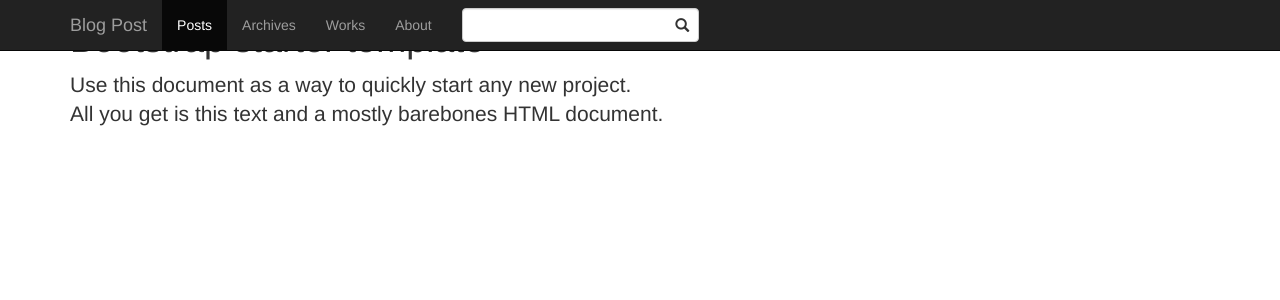
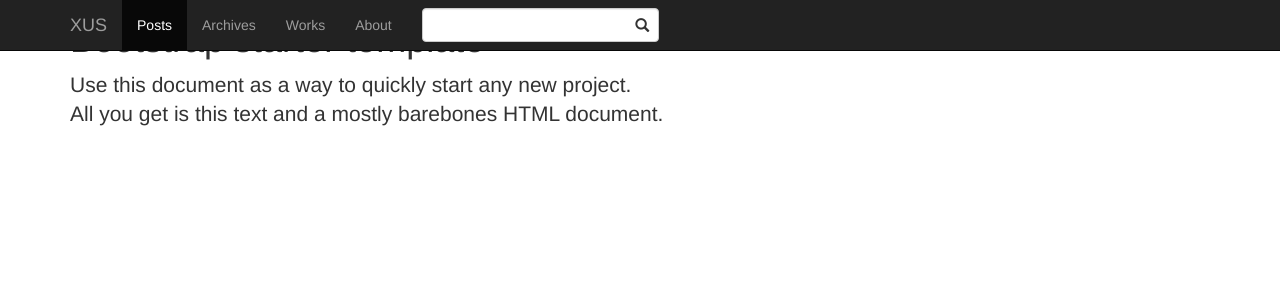
Before and after one commit to knowater521/io, a Django app: page / in a window 1280 px wide. Shown: the top 300 px of the page. Run offline with Django 3.2, Linux system fonts and the light colour scheme; data that the repository does not hold is empty; some libraries are stand-ins or nearby versions.

Commit message:
some change.
Signed-off-by: xus <xushvai@gmail.com>

```diff
--- a/templates/base.html
+++ b/templates/base.html
@@ -44,7 +44,7 @@
                     <span class="icon-bar"></span>
                     <span class="icon-bar"></span>
                 </button>
-                <a class="navbar-brand" href="">Blog Post</a>
+                <a class="navbar-brand" href="">XUS</a>
             </div>
 
             <!-- Collect the nav links, forms, and other content for toggling -->
```
